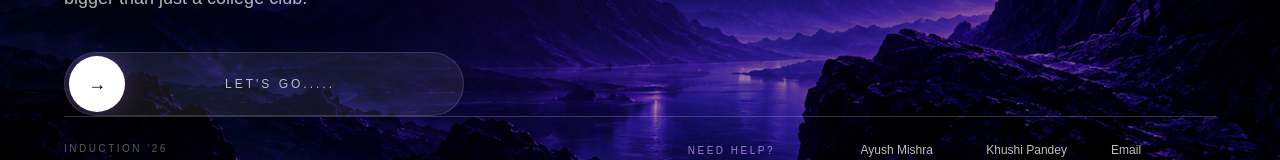
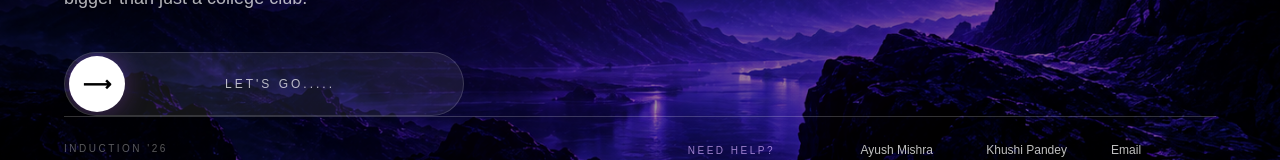
Before and after one commit to shivashishd753/iete-induction-26, a Next.js app: page / in a window 1280 px wide. Shown: the part 605-765 px from the top of the page. Built offline with nearby package versions, Linux system fonts and the light colour scheme.

Commit message:
Improve swipe button arrow

```diff
--- a/src/components/SwipeButton.jsx
+++ b/src/components/SwipeButton.jsx
@@ -145,13 +145,21 @@ export default function SwipeButton() {
           sm:w-14
         "
       >
-        <span
+        {/* <span
           className={`text-lg transition-transform duration-300 ${
             progress > 10 ? "translate-x-1" : ""
           }`}
         >
           →
-        </span>
+        </span> */}
+
+        <span
+  className={`text-xl font-semibold transition-transform duration-300 ${
+    progress > 10 ? "translate-x-1" : ""
+  }`}
+>
+  ⟶
+</span>
       </div>
     </div>
   );
```
